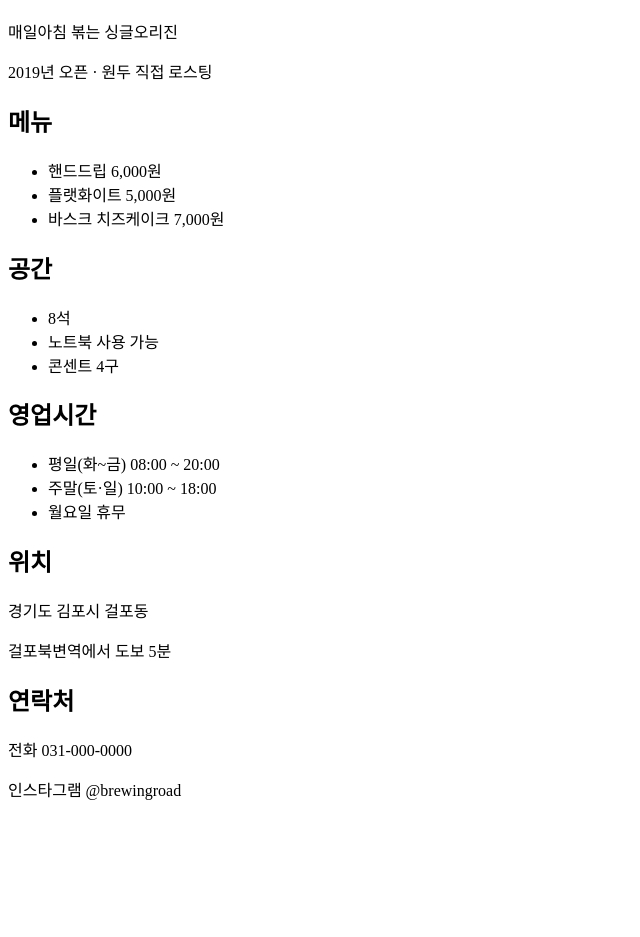
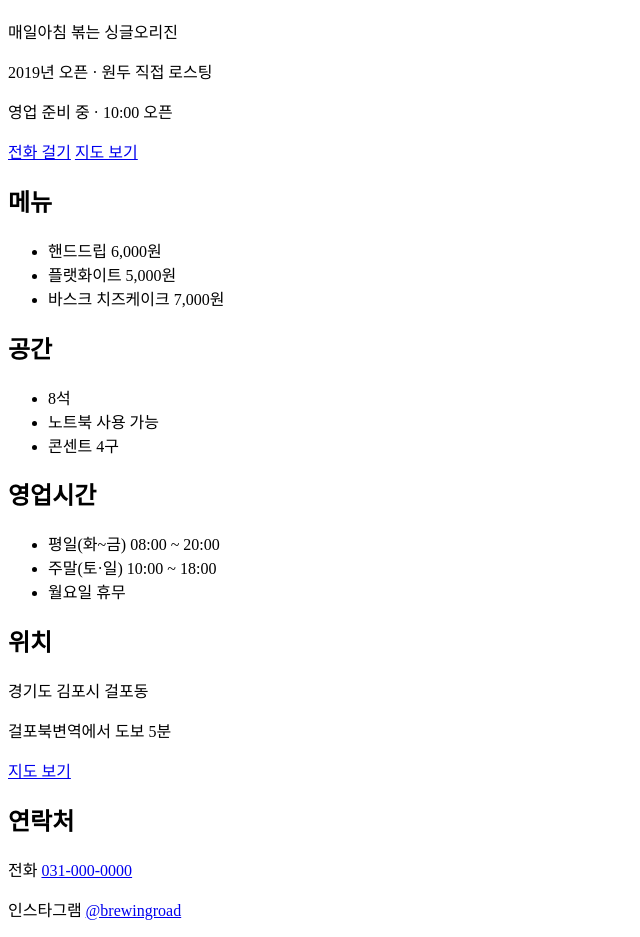
Before and after one commit to plutony-kr/Day2-Cafe-, a plain HTML site: page index.html in a window 1280 px wide. Shown: the part 70-1007 px from the top of the page, without its empty margins (0-640 px from the left). Before the commit the page ends 887 px from the top, so only its background shows below. Drawn offline with Linux system fonts and the light colour scheme.

Commit message:
2단계 완성
Co-Authored-By: Claude Sonnet 5.5 <noreply@anthropic.com>

```diff
--- a/index.html
+++ b/index.html
@@ -12,6 +12,11 @@
     <h1>브루잉로드</h1>
     <p>매일아침 볶는 싱글오리진</p>
     <p>2019년 오픈 · 원두 직접 로스팅</p>
+    <p id="open-status" aria-live="polite"></p>
+    <p>
+      <a id="btn-call" href="tel:031-000-0000">전화 걸기</a>
+      <a id="btn-map" href="https://map.naver.com/p/search/%EA%B2%BD%EA%B8%B0%EB%8F%84%20%EA%B9%80%ED%8F%AC%EC%8B%9C%20%EA%B1%B8%ED%8F%AC%EB%8F%99%20%EB%B8%8C%EB%A3%A8%EC%9E%89%EB%A1%9C%EB%93%9C" target="_blank" rel="noopener noreferrer">지도 보기</a>
+    </p>
   </header>
 
   <main>
@@ -46,14 +51,43 @@
       <h2>위치</h2>
       <p>경기도 김포시 걸포동</p>
       <p>걸포북변역에서 도보 5분</p>
+      <p><a href="https://map.naver.com/p/search/%EA%B2%BD%EA%B8%B0%EB%8F%84%20%EA%B9%80%ED%8F%AC%EC%8B%9C%20%EA%B1%B8%ED%8F%AC%EB%8F%99%20%EB%B8%8C%EB%A3%A8%EC%9E%89%EB%A1%9C%EB%93%9C" target="_blank" rel="noopener noreferrer">지도 보기</a></p>
     </section>
   </main>
 
   <footer id="contact">
     <h2>연락처</h2>
-    <p>전화 031-000-0000</p>
-    <p>인스타그램 @brewingroad</p>
+    <p>전화 <a href="tel:031-000-0000">031-000-0000</a></p>
+    <p>인스타그램 <a href="https://www.instagram.com/brewingroad/" target="_blank" rel="noopener noreferrer">@brewingroad</a></p>
   </footer>
+
+  <script>
+    // 오늘 영업 여부 표시 (월요일 휴무, 평일 08~20시, 주말 10~18시)
+    (function () {
+      var el = document.getElementById('open-status');
+      if (!el) return;
+      var now = new Date();
+      var day = now.getDay(); // 0=일, 1=월
+      var minutes = now.getHours() * 60 + now.getMinutes();
+      var text;
+      if (day === 1) {
+        text = '오늘은 휴무일입니다';
+      } else {
+        var weekend = (day === 0 || day === 6);
+        var open = weekend ? 10 * 60 : 8 * 60;
+        var close = weekend ? 18 * 60 : 20 * 60;
+        var closeLabel = weekend ? '18:00' : '20:00';
+        if (minutes >= open && minutes < close) {
+          text = '지금 영업 중 · ' + closeLabel + '까지';
+        } else if (minutes < open) {
+          text = '영업 준비 중 · ' + (weekend ? '10:00' : '08:00') + ' 오픈';
+        } else {
+          text = '오늘 영업 종료';
+        }
+      }
+      el.textContent = text;
+    })();
+  </script>
 
 </body>
 </html>
```
